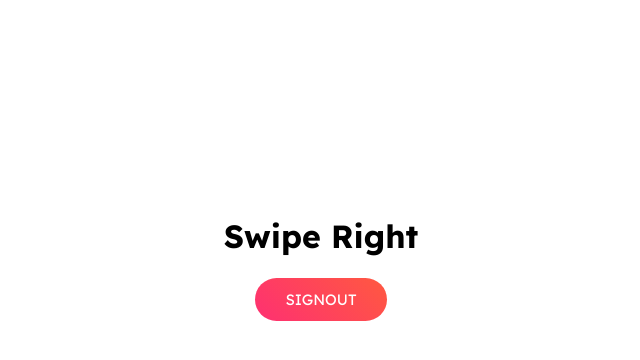
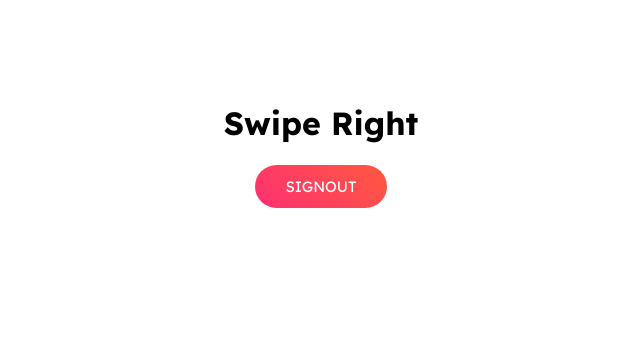
Before and after one commit to kpilszak/tinder-clone, a React (Create React App) app: page / in a window 1280 px wide. Shown: the top 360 px of the page, without its empty margins (319-959 px from the left). Built offline with nearby package versions, Linux system fonts and the light colour scheme.

Commit message:
Style navbar

```diff
--- a/src/components/Nav.js
+++ b/src/components/Nav.js
@@ -1,12 +1,14 @@
 import whiteLogo from '../images/tinder_logo_white.png'
 import colorLogo from '../images/color-logo-tinder.png'
 
-const Nav = ({ minimal }) => {
+const Nav = ({ minimal, authToken }) => {
     return (
         <nav>
             <div className="logo-container">
                 <img className="logo" src={minimal ? colorLogo : whiteLogo} />
             </div>
+
+            {!authToken && <button className="nav-button">Log in</button>}
         </nav>
     )
 }
--- a/src/index.css
+++ b/src/index.css
@@ -26,3 +26,18 @@
 .primary-button:hover {
     background: linear-gradient(260deg, #fe3072, #ff5940);
 }
+
+nav {
+    width: 100%;
+    display: flex;
+    justify-content: space-between;
+}
+
+nav .logo-container {
+    width: 170px;
+    margin: 15px;
+}
+
+nav .logo-container .logo {
+    width: 100%;
+}
--- a/src/pages/Home.js
+++ b/src/pages/Home.js
@@ -9,7 +9,7 @@
 
     return (
         <>
-            <Nav minimal={false}/>
+            <Nav minimal={false} authToken={authToken}/>
             <div className="home">
                 <h1>Swipe Right</h1>
                 <button className="primary-button" onClick={handleClick}>
```
